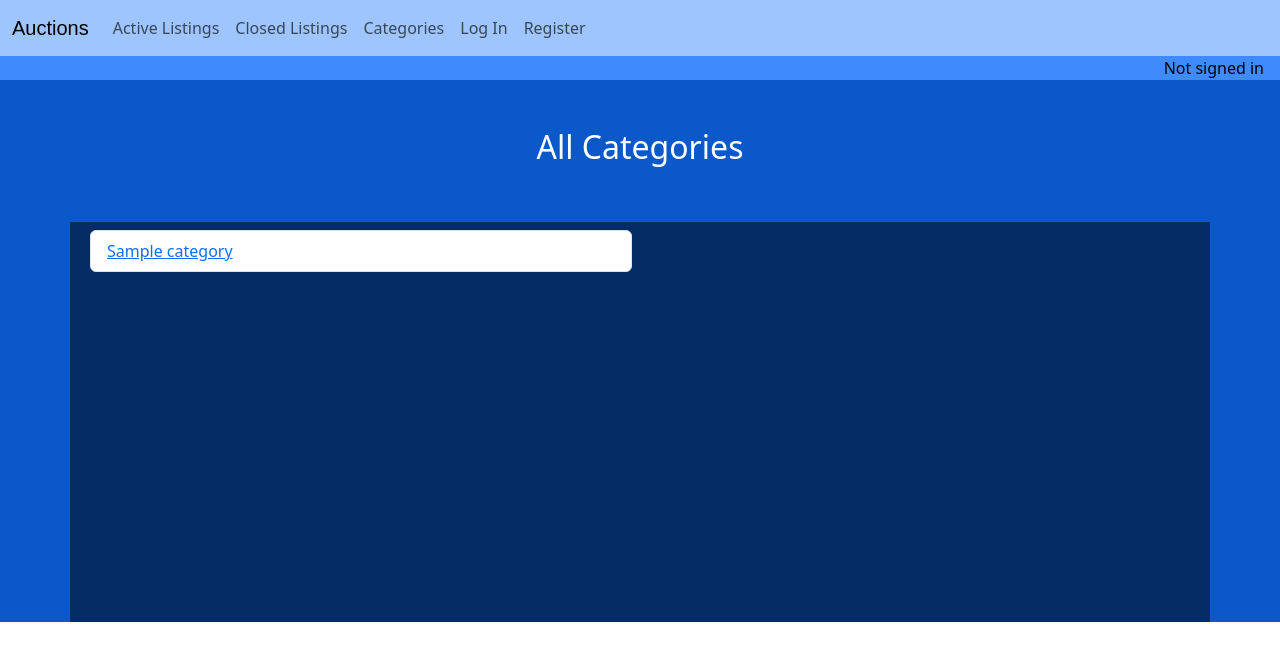
After one commit to new-3/cs50-commerce2, a Django app: template auctions/templates/auctions/category.html in a window 1280 px wide. The commit adds this page. Shown: the top 661 px of the page. Run offline with Django 3.2, Linux system fonts and the light colour scheme; the template is opened without the code that fills it: most values are stand-ins (such as "Sample title", 1, 10 or a date in 2020).

Commit message:
Use GET id to render listing, add Category

```diff
--- /dev/null
+++ b/auctions/templates/auctions/category.html
@@ -0,0 +1,17 @@
+{% extends "auctions/layout.html" %}
+
+{% block body %}
+    <h2 class="text-center py-5">All Categories</h2>
+    <div class="container-lg my-2 bd-blue-800 min-vh-50">
+        <div class="p-2 col-sm-6 col-lg-6 ">
+            <ul class="list-group">
+                {% for category in categories %}
+                <li class="list-group-item">
+                    <a href="{% url }" >{{category.name}}</a>
+                </li>
+                {% endfor %}
+            </ul>
+        </div>
+    </div>
+
+{% endblock %}
--- a/auctions/templates/auctions/index.html
+++ b/auctions/templates/auctions/index.html
@@ -8,13 +8,13 @@
             <div class="row">
                 <div class="p-2 col-sm-4 col-lg-2">
                     {% if listing.image_url %}
-                    <a href="{% url 'listing' listing.id %}"><img class="d-block align-middle mx-auto" src="{{ listing.image_url }}", style="max-width:150px; max-height:150px; width: auto; height: auto;object-fit: contain;" alt="no image"></a>
+                    <a href="{% url 'listing' %}?id={{ listing.id }}"><img class="d-block align-middle mx-auto" src="{{ listing.image_url }}", style="max-width:150px; max-height:150px; width: auto; height: auto;object-fit: contain;" alt="no image"></a>
                     {% else %}
-                    <a href="{% url 'listing' listing.id %}"><img class="d-block align-middle mx-auto" src="{% static 'auctions/images/noimg.svg' %}" style="width:150px; height: 150px;"></a>
+                    <a href="{% url 'listing' %}?id={{ listing.id }}"><img class="d-block align-middle mx-auto" src="{% static 'auctions/images/noimg.svg' %}" style="width:150px; height: 150px;"></a>
                     {% endif %}
                 </div>
                 <div class="p-2 col-sm-4 col-lg">
-                    <a href="{% url 'listing' listing.id %}"><h5 class="card-title"><strong>{{ listing.title }}</strong></h5></a>
+                    <a href="{% url 'listing' %}?id={{ listing.id }}"><h5 class="card-title"><strong>{{ listing.title }}</strong></h5></a>
                     <p><strong>Description: </strong>{{ listing.desc }}</p>
                     <p>by {{ listing.user }}</p>
                     <p>${{ listing.start_price }}</p>
--- a/auctions/templates/auctions/layout.html
+++ b/auctions/templates/auctions/layout.html
@@ -23,6 +23,7 @@
             <div class="navbar-nav">
               <a class="nav-link" href="{% url 'index' %}">Active Listings</a>
               <a class="nav-link" href="{% url 'index' %}">Closed Listings</a>
+              <a class="nav-link" href="{% url 'category' %}">Categories</a>
               {% if user.is_authenticated %}
               <a class="nav-link" href="{% url 'create' %}">Create Listing</a>
               <a class="nav-link" href="{% url 'logout' %}">Log Out</a>
--- a/auctions/urls.py
+++ b/auctions/urls.py
@@ -8,5 +8,6 @@ urlpatterns = [
     path("logout", views.logout_view, name="logout"),
     path("register", views.register, name="register"),
     path("create", views.create, name="create"),
-    path("listing/<int:listing_id>", views.listing, name="listing")
+    path("listing", views.listing, name="listing"),
+    path("category", views.category, name="category")
 ]
```
Also changed, not shown: auctions/views.py (+10 -2 lines).
